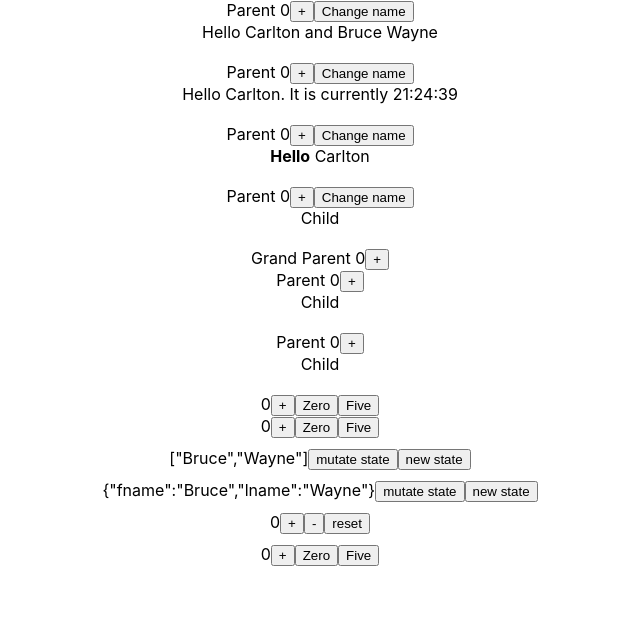
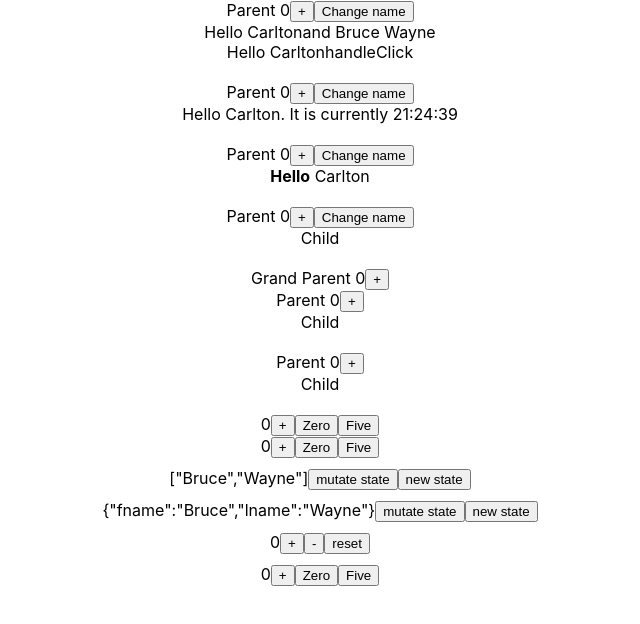
Before and after one commit to carltonj2000/react-render, a React (Create React App) app: page / in a window 1280 px wide. Shown: the top 624 px of the page, without its empty margins (320-960 px from the left). Built offline with nearby package versions, Linux system fonts and the light colour scheme.

Commit message:
Improved last two commits

```diff
--- a/src/components/IncorrectOptimaization/Child5.js
+++ b/src/components/IncorrectOptimaization/Child5.js
@@ -1,10 +1,16 @@
 import React from "react";
 
-function Child5({ name, person: { fname, lname } }) {
+function Child5({ name, person, handleClick }) {
   console.log("Child5 render");
   return (
     <div>
-      Hello {name} and {fname} {lname}
+      Hello {name}
+      {person && (
+        <span>
+          and {person.fname} {person.lname}
+        </span>
+      )}
+      {handleClick && <span>handleClick</span>}
     </div>
   );
 }
--- a/src/components/IncorrectOptimaization/Parent5.js
+++ b/src/components/IncorrectOptimaization/Parent5.js
@@ -11,6 +11,7 @@ function Parent5() {
   };
 
   const handleClick = () => {};
+
   console.log("parent5 render", count);
   return (
     <div style={{ marginBottom: "20px" }}>
@@ -18,6 +19,7 @@ function Parent5() {
       <button onClick={() => setCount(count + 1)}>+</button>
       <button onClick={() => setName("Joseph")}>Change name</button>
       <Child5 {...{ name, person }} />
+      <Child5 {...{ name, handleClick }} />
     </div>
   );
 }
```
